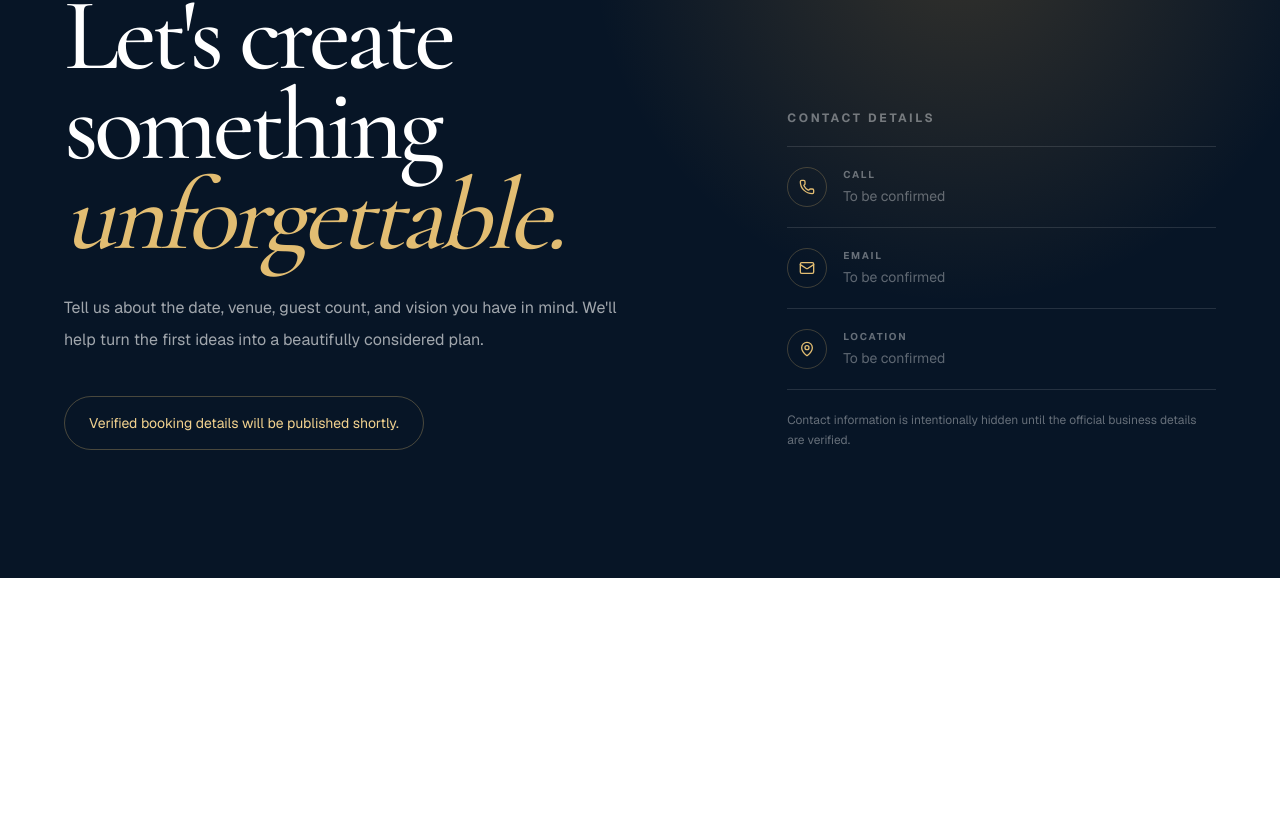
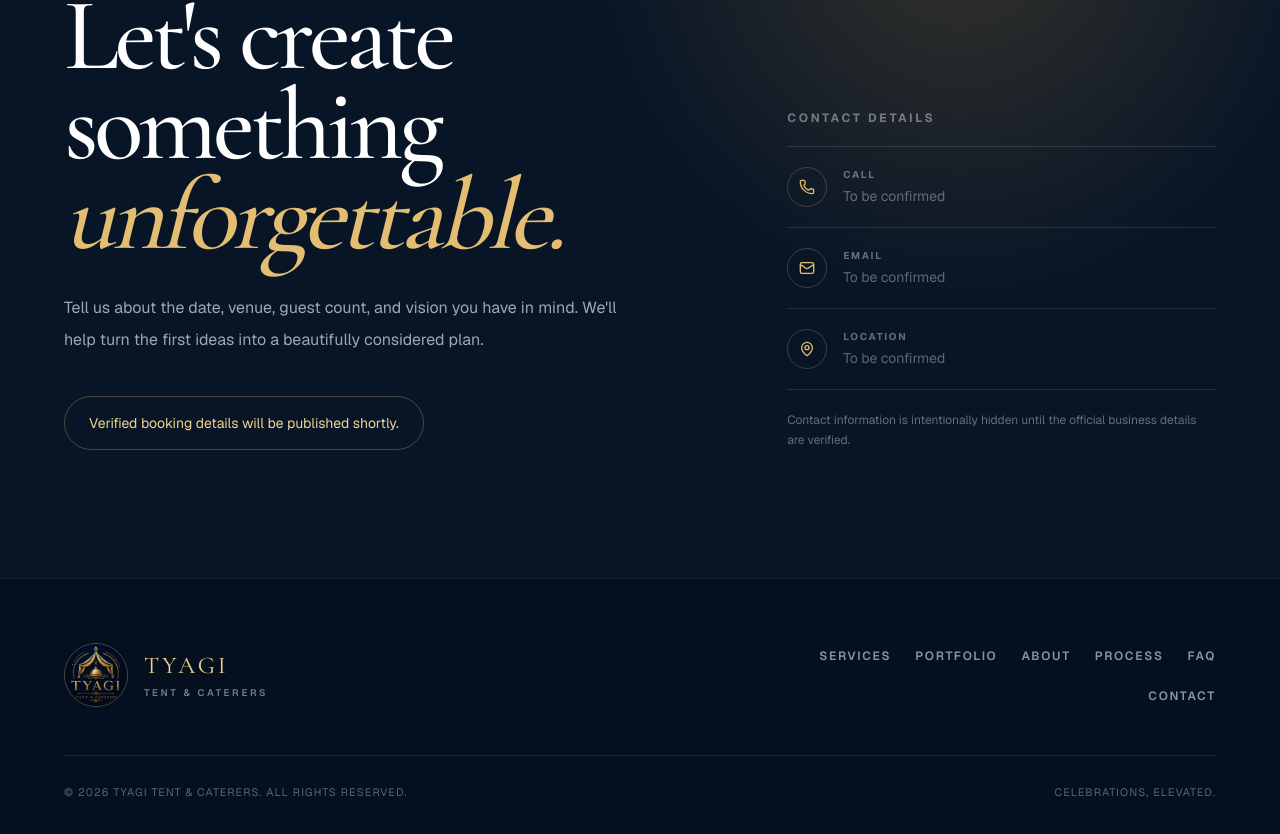
Before and after one commit to tyagitentcaterers-Arpit/tyagi-tent-caterers, a Next.js app: page / in a window 1280 px wide. Shown: the part 6233-7067 px from the top of the page. Before the commit the page ends 6811 px from the top, so only its background shows below. Built offline with nearby package versions, Linux system fonts and the light colour scheme; no server answers.

Commit message:
feat: add production footer

```diff
--- a/src/app/page.tsx
+++ b/src/app/page.tsx
@@ -3,6 +3,7 @@ import type { Metadata } from "next";
 import { About } from "@/components/sections/about";
 import { Contact } from "@/components/sections/contact";
 import { FAQ } from "@/components/sections/faq";
+import { Footer } from "@/components/sections/footer";
 import { Hero } from "@/components/sections/hero";
 import { Portfolio } from "@/components/sections/portfolio";
 import { Process } from "@/components/sections/process";
@@ -17,6 +18,7 @@ export const metadata: Metadata = {
 
 export default function HomePage() {
   return (
+    <>
       <main>
         <Hero />
         <Services />
@@ -27,5 +29,7 @@ export default function HomePage() {
         <FAQ />
         <Contact />
       </main>
+      <Footer />
+    </>
   );
 }
--- /dev/null
+++ b/src/components/sections/footer.tsx
@@ -0,0 +1,68 @@
+import Image from "next/image";
+import Link from "next/link";
+
+const links = [
+  { label: "Services", href: "#services" },
+  { label: "Portfolio", href: "#portfolio" },
+  { label: "About", href: "#about" },
+  { label: "Process", href: "#process" },
+  { label: "FAQ", href: "#faq" },
+  { label: "Contact", href: "#contact" },
+] as const;
+
+export function Footer() {
+  return (
+    <footer className="border-t border-white/8 bg-[#04101f] text-white">
+      <div className="mx-auto max-w-[90rem] px-5 py-12 sm:px-8 lg:px-12 lg:py-16 xl:px-16">
+        <div className="grid gap-12 border-b border-white/10 pb-12 md:grid-cols-[1.2fr_0.8fr] md:items-end">
+          <Link
+            href="#home"
+            className="flex w-fit items-center gap-4"
+            aria-label="Tyagi Tent & Caterers, home"
+          >
+            <span className="relative size-16 overflow-hidden rounded-full border border-[#e2bd72]/35">
+              <Image
+                src="/images/tyagi-logo.webp"
+                alt=""
+                fill
+                sizes="64px"
+                className="object-cover"
+              />
+            </span>
+            <span>
+              <span className="block font-serif text-2xl tracking-[0.12em] text-[#f2d28f]">
+                TYAGI
+              </span>
+              <span className="mt-1 block text-[0.6rem] font-semibold tracking-[0.28em] text-white/45 uppercase">
+                Tent & Caterers
+              </span>
+            </span>
+          </Link>
+
+          <nav aria-label="Footer navigation" className="md:justify-self-end">
+            <ul className="flex max-w-xl flex-wrap gap-x-6 gap-y-4 md:justify-end">
+              {links.map((link) => (
+                <li key={link.href}>
+                  <Link
+                    href={link.href}
+                    className="text-xs font-semibold tracking-[0.14em] text-white/55 uppercase transition hover:text-[#e2bd72]"
+                  >
+                    {link.label}
+                  </Link>
+                </li>
+              ))}
+            </ul>
+          </nav>
+        </div>
+
+        <div className="flex flex-col gap-3 pt-7 text-[0.68rem] tracking-[0.1em] text-white/35 uppercase sm:flex-row sm:items-center sm:justify-between">
+          <p>
+            © {new Date().getFullYear()} Tyagi Tent & Caterers. All rights
+            reserved.
+          </p>
+          <p>Celebrations, elevated.</p>
+        </div>
+      </div>
+    </footer>
+  );
+}
```
Lines whose indentation alone changed are shown as unchanged.
